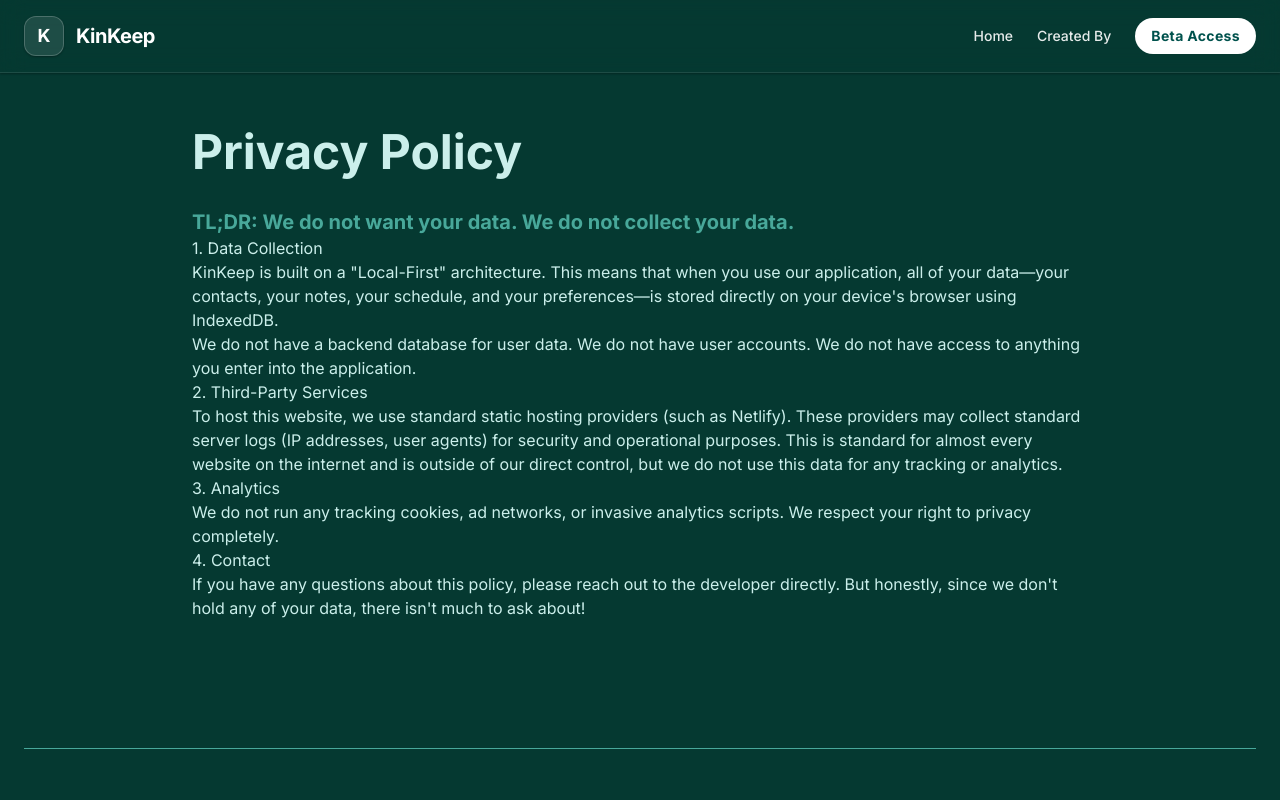
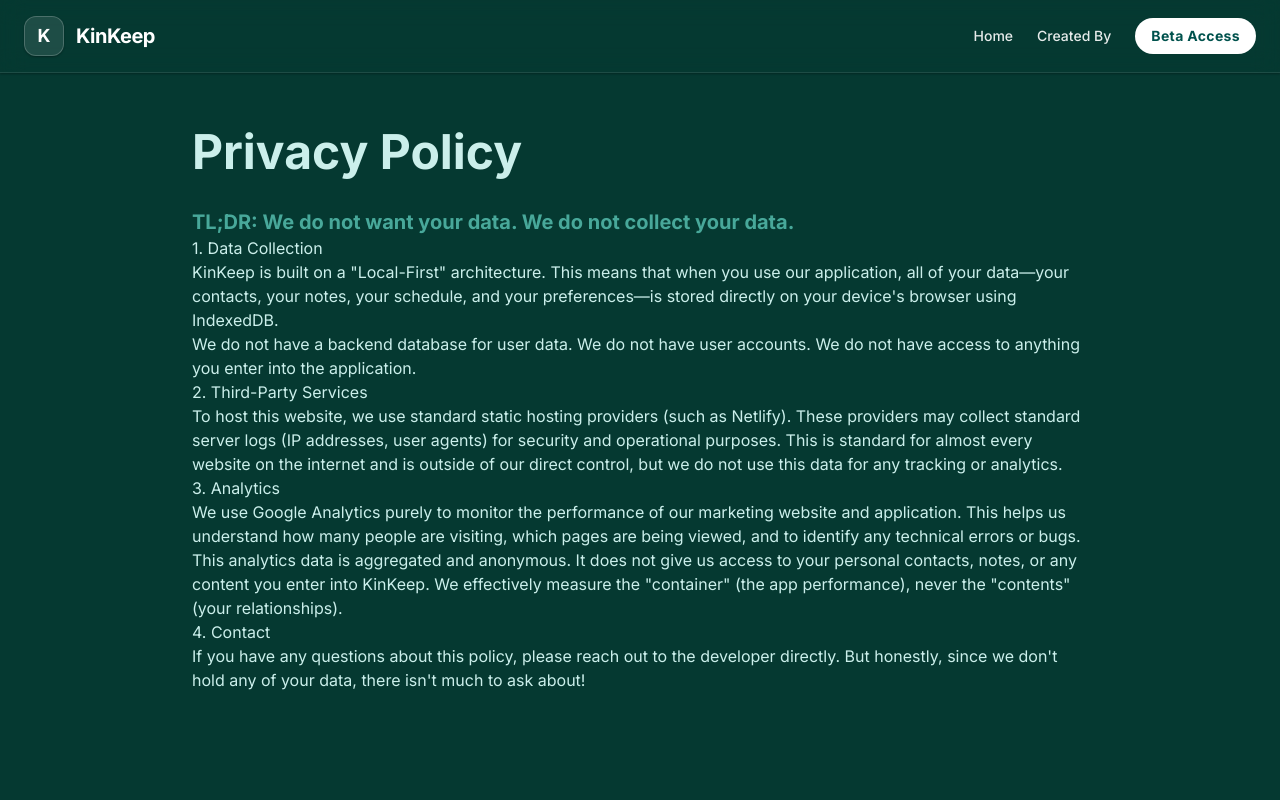
Before and after one commit to NabilPervez/kinkeepmarketing, a React (Vite) app: page /privacy-policy in a window 1280 px wide. Shown: the top 800 px of the page. Built offline with nearby package versions, Linux system fonts and the light colour scheme.

Commit message:
Update Privacy Policy to mention Google Analytics usage

```diff
--- a/src/pages/PrivacyPolicy.tsx
+++ b/src/pages/PrivacyPolicy.tsx
@@ -30,7 +30,10 @@ export function PrivacyPolicy() {
 
                     <h3>3. Analytics</h3>
                     <p>
-                        We do not run any tracking cookies, ad networks, or invasive analytics scripts. We respect your right to privacy completely.
+                        We use Google Analytics purely to monitor the performance of our marketing website and application. This helps us understand how many people are visiting, which pages are being viewed, and to identify any technical errors or bugs.
+                    </p>
+                    <p>
+                        This analytics data is aggregated and anonymous. It does not give us access to your personal contacts, notes, or any content you enter into KinKeep. We effectively measure the "container" (the app performance), never the "contents" (your relationships).
                     </p>
 
                     <h3>4. Contact</h3>
```
